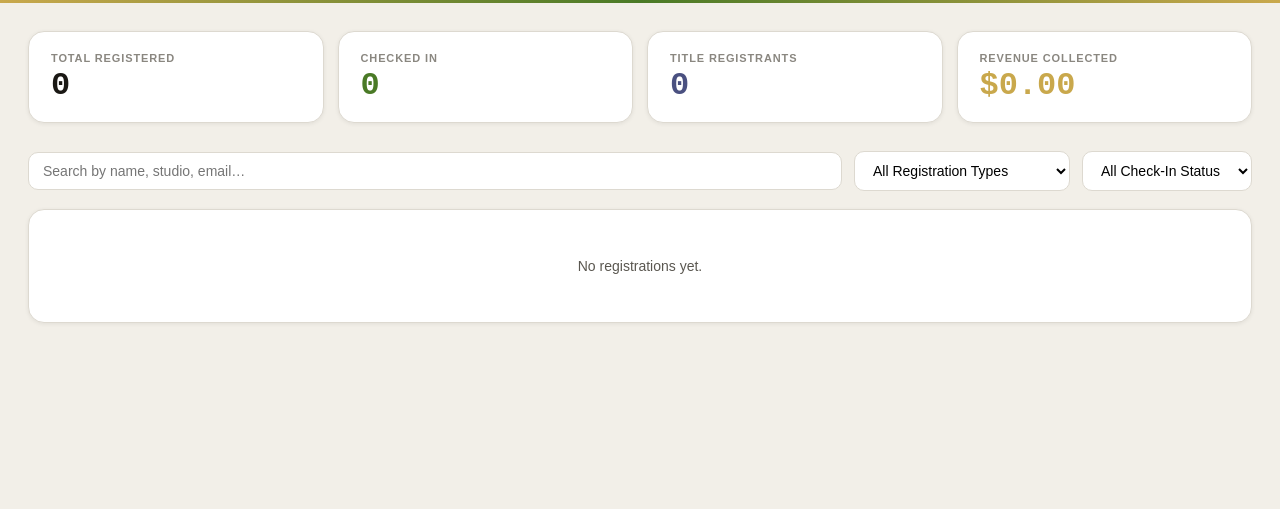
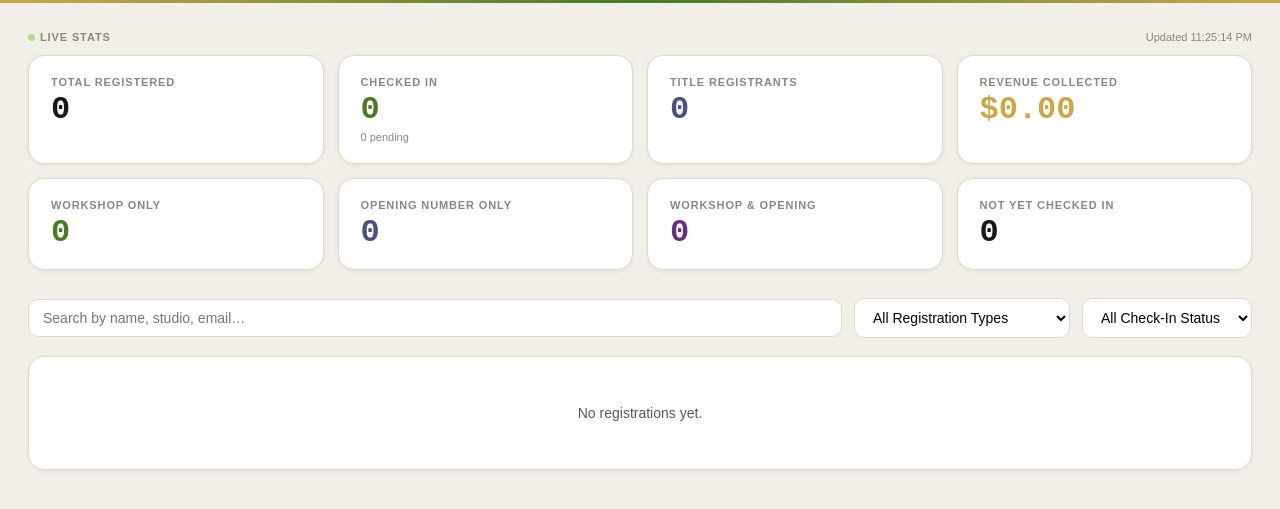
Before and after one commit to Ksmishra123/Workshop, a Flask app: page /admin in a window 1280 px wide. Shown: the part 52-561 px from the top of the page. Run offline with Flask 3, Linux system fonts and the light colour scheme; the visitor is signed in with stand-in values (Sample User, id 1).

Commit message:
Add live stats panel to admin dashboard
- New /admin/stats API returns full breakdown: total, checked in,
  pending, title, revenue, workshop/opening/both counts
- Admin page polls every 30s and updates all stats live
- Added second row of stat cards: Workshop Only, Opening Only,
  Both, and Not Checked In counts
- Pulsing live indicator with last-updated timestamp

Co-Authored-By: Claude Sonnet 4.6 <noreply@anthropic.com>

```diff
--- a/app.py
+++ b/app.py
@@ -372,6 +372,29 @@ def admin():
                            title=title,
                            revenue=revenue)
 
+@app.route('/admin/stats')
+def admin_stats():
+    if not session.get('admin'):
+        abort(403)
+    regs = Registration.query.all()
+    total    = len(regs)
+    checked  = sum(1 for r in regs if r.checked_in)
+    title    = sum(1 for r in regs if r.is_title)
+    revenue  = sum(r.amount for r in regs if r.payment_status == 'paid')
+    workshop = sum(1 for r in regs if r.reg_type == 'workshop')
+    opening  = sum(1 for r in regs if r.reg_type == 'opening')
+    both     = sum(1 for r in regs if r.reg_type == 'both')
+    return jsonify({
+        'total':    total,
+        'checked':  checked,
+        'pending':  total - checked,
+        'title':    title,
+        'revenue':  revenue,
+        'workshop': workshop,
+        'opening':  opening,
+        'both':     both,
+    })
+
 @app.route('/admin/login', methods=['GET', 'POST'])
 def admin_login():
     error = None
--- a/templates/admin.html
+++ b/templates/admin.html
@@ -28,13 +28,23 @@
   .main { padding: 28px; }
 
   /* Stats */
-  .stats-grid { display: grid; grid-template-columns: repeat(4, 1fr); gap: 14px; margin-bottom: 28px; }
-  .stat-card { background: var(--surface); border: 1px solid var(--border); border-radius: var(--radius-lg); padding: 20px 22px; box-shadow: var(--shadow); }
+  .stats-grid { display: grid; grid-template-columns: repeat(4, 1fr); gap: 14px; margin-bottom: 14px; }
+  .stats-grid-2 { display: grid; grid-template-columns: repeat(4, 1fr); gap: 14px; margin-bottom: 28px; }
+  .stat-card { background: var(--surface); border: 1px solid var(--border); border-radius: var(--radius-lg); padding: 20px 22px; box-shadow: var(--shadow); position: relative; }
   .stat-label { font-size: 11px; font-weight: 700; text-transform: uppercase; letter-spacing: 0.08em; color: var(--light); margin-bottom: 6px; }
   .stat-val { font-size: 32px; font-weight: 700; font-family: 'Courier New', monospace; line-height: 1; }
   .stat-val.green { color: var(--green-mid); }
   .stat-val.gold { color: var(--gold); }
   .stat-val.blue { color: #4A5080; }
+  .stat-val.purple { color: #6A3080; }
+  .stat-sub { font-size: 11px; color: var(--light); margin-top: 5px; }
+  .live-dot { display: inline-block; width: 7px; height: 7px; border-radius: 50%; background: #6FCF3A; margin-right: 5px; animation: pulse 2s ease-in-out infinite; }
+  @keyframes pulse { 0%,100%{opacity:1}50%{opacity:0.3} }
+  .stats-header { display: flex; align-items: center; margin-bottom: 12px; font-size: 11px; font-weight: 700; text-transform: uppercase; letter-spacing: 0.08em; color: var(--light); }
+  .last-updated { margin-left: auto; font-size: 11px; color: var(--light); font-weight: normal; text-transform: none; letter-spacing: 0; }
+  @media (max-width: 768px) {
+    .stats-grid, .stats-grid-2 { grid-template-columns: repeat(2, 1fr); }
+  }
 
   /* Search & filter */
   .toolbar { display: flex; gap: 12px; margin-bottom: 18px; flex-wrap: wrap; align-items: center; }
@@ -90,22 +100,45 @@
 <div class="main">
 
   <!-- STATS -->
+  <div class="stats-header">
+    <span class="live-dot"></span> Live Stats
+    <span class="last-updated" id="last-updated">Updating…</span>
+  </div>
   <div class="stats-grid">
     <div class="stat-card">
       <div class="stat-label">Total Registered</div>
-      <div class="stat-val">{{ total }}</div>
+      <div class="stat-val" id="s-total">{{ total }}</div>
     </div>
     <div class="stat-card">
       <div class="stat-label">Checked In</div>
-      <div class="stat-val green">{{ checked }}</div>
+      <div class="stat-val green" id="s-checked">{{ checked }}</div>
+      <div class="stat-sub" id="s-pending">{{ total - checked }} pending</div>
     </div>
     <div class="stat-card">
       <div class="stat-label">Title Registrants</div>
-      <div class="stat-val blue">{{ title }}</div>
+      <div class="stat-val blue" id="s-title">{{ title }}</div>
     </div>
     <div class="stat-card">
       <div class="stat-label">Revenue Collected</div>
-      <div class="stat-val gold">${{ '%.2f' | format(revenue / 100) }}</div>
+      <div class="stat-val gold" id="s-revenue">${{ '%.2f' | format(revenue / 100) }}</div>
+    </div>
+  </div>
+  <div class="stats-grid-2">
+    <div class="stat-card">
+      <div class="stat-label">Workshop Only</div>
+      <div class="stat-val green" id="s-workshop">—</div>
+    </div>
+    <div class="stat-card">
+      <div class="stat-label">Opening Number Only</div>
+      <div class="stat-val blue" id="s-opening">—</div>
+    </div>
+    <div class="stat-card">
+      <div class="stat-label">Workshop &amp; Opening</div>
+      <div class="stat-val purple" id="s-both">—</div>
+    </div>
+    <div class="stat-card">
+      <div class="stat-label">Not Yet Checked In</div>
+      <div class="stat-val" id="s-pending2">—</div>
     </div>
   </div>
 
@@ -205,6 +238,29 @@
       row.style.display = (matchQ && matchReg && matchCi) ? '' : 'none';
     });
   }
+
+  async function refreshStats() {
+    try {
+      const res  = await fetch('/admin/stats');
+      if (!res.ok) return;
+      const d = await res.json();
+      document.getElementById('s-total').textContent   = d.total;
+      document.getElementById('s-checked').textContent = d.checked;
+      document.getElementById('s-pending').textContent = d.pending + ' pending';
+      document.getElementById('s-title').textContent   = d.title;
+      document.getElementById('s-revenue').textContent = '$' + (d.revenue / 100).toFixed(2);
+      document.getElementById('s-workshop').textContent = d.workshop;
+      document.getElementById('s-opening').textContent  = d.opening;
+      document.getElementById('s-both').textContent     = d.both;
+      document.getElementById('s-pending2').textContent = d.pending;
+      const now = new Date();
+      document.getElementById('last-updated').textContent =
+        'Updated ' + now.toLocaleTimeString([], {hour:'2-digit', minute:'2-digit', second:'2-digit'});
+    } catch(e) {}
+  }
+
+  refreshStats();
+  setInterval(refreshStats, 30000);
 </script>
 </body>
 </html>
```
